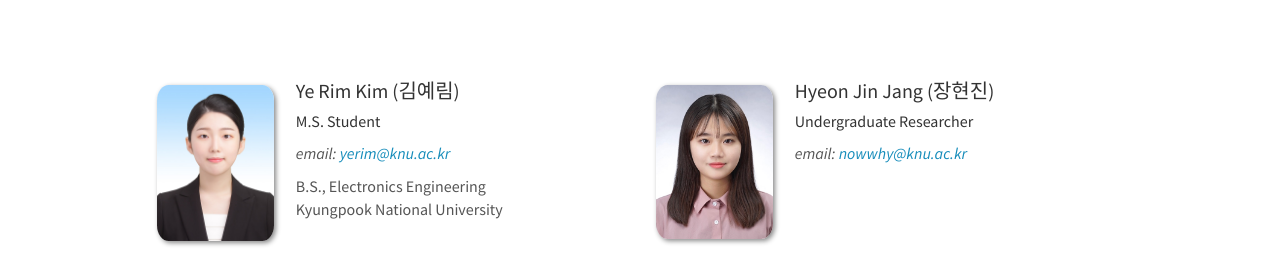
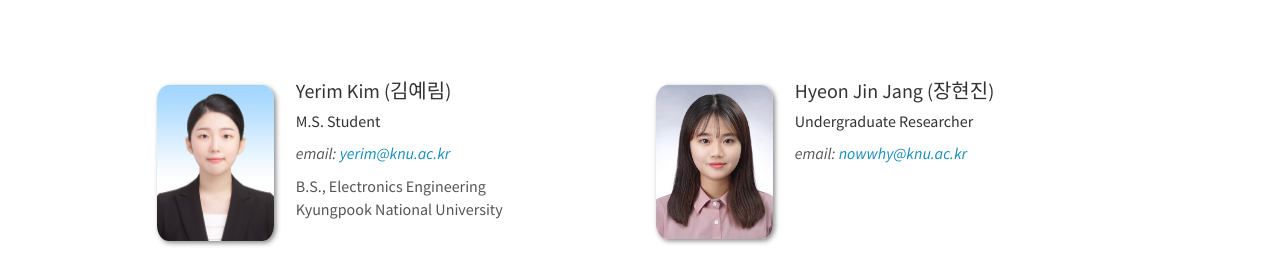
Before and after one commit to KNU-BrainAI/knu-brainai.github.io, a Jekyll site: the page built from _pages/team.md, in a window 1280 px wide and 1304 px high. Shown: the part 334-605 px from the top of the window. Built offline with Jekyll 4.4.1, drawn with Linux system fonts in a browser that asks for light colours; nearby versions of some CDN libraries.

Commit message:
Update team_members.yml

```diff
--- a/_data/team_members.yml
+++ b/_data/team_members.yml
@@ -13,7 +13,7 @@
   education1: B.S., Electronics Engineering
   education2: Kyungpook National University
 
-- name: Ye Rim Kim (김예림)
+- name: Yerim Kim (김예림)
   photo: yrkim.jpg
   info: M.S. Student
   email: yerim@knu.ac.kr
```
